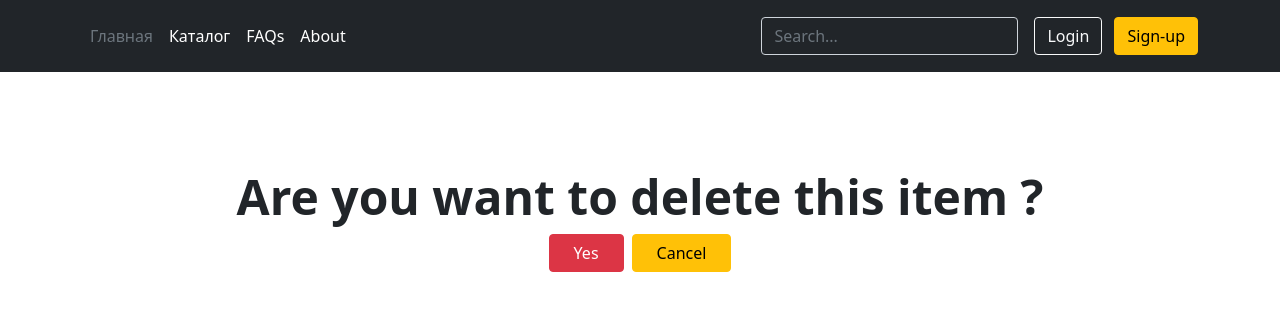
After one commit to Angelina112358/CourseCreator, a Django app: page /catalog/1/delete in a window 1280 px wide. The commit adds this page. Shown: the top 319 px of the page. Run offline with Django 3.2, Linux system fonts and the light colour scheme; data comes from the database, SQL or seed files in the repository.

Commit message:
Added DELETE

```diff
--- a/CourseCreator/main/admin.py
+++ b/CourseCreator/main/admin.py
@@ -1,4 +1,5 @@
 from django.contrib import admin
+
 from .models import Category, Product
 
 
--- a/CourseCreator/main/forms.py
+++ b/CourseCreator/main/forms.py
@@ -1,6 +1,5 @@
 from .models import *
 from django.forms import ModelForm, TextInput, Textarea
-from django import forms
 from django.contrib.auth.models import User
 from django.contrib.auth.forms import UserCreationForm
 
@@ -10,7 +9,6 @@ class ProductForm(ModelForm):
     class Meta:
         model = Product
         fields = ['category', 'slug', 'name', 'description', 'price', 'stock']
-        fields = ['category', 'name', 'slug', 'description', 'price', 'stock']
         widgets = {
             'name': TextInput(attrs={
                 'class': 'form-control',
--- a/CourseCreator/main/models.py
+++ b/CourseCreator/main/models.py
@@ -1,3 +1,4 @@
+from django.contrib.auth.models import User
 from django.db import models
 from django.urls import reverse
 
--- /dev/null
+++ b/CourseCreator/main/templates/main/delete.html
@@ -0,0 +1,21 @@
+{% extends 'main/base.html' %}
+{% block title%}
+Удаление
+{% endblock %}
+
+{% block content %}
+    <!-- Create a Form -->
+    <form method="POST">
+        <!-- Security token by Django -->
+        {% csrf_token %}
+        <div class="px-4 py-5 my-5 text-center">
+            <h1 class="display-5 fw-bold">Are you want to delete this item ?</h1>
+            <div class="col-lg-6 mx-auto">
+                <div class="d-grid gap-2 d-sm-flex justify-content-sm-center">
+                    <input type="submit" value="Yes" class="btn btn-danger px-4"/>
+                    <a href="/catalog"><button type="button" class="btn btn-warning px-4">Cancel</button></a>
+                </div>
+            </div>
+        </div>
+    </form>
+{% endblock %}
--- a/CourseCreator/main/templates/main/index.html
+++ b/CourseCreator/main/templates/main/index.html
@@ -11,8 +11,8 @@
                             на дополнительные источники. Отслеживайте прогресс учащихся в табеле успеваемости.</p>
       <div class="d-grid gap-2 d-sm-flex justify-content-sm-center">
         <a href="{% url 'creator' %}"><button type="button" class="btn btn-warning px-4 gap-3">Создать курс</button></a>
-        <button type="button" class="btn btn-warning px-4">Secondary</button>
+        <button type="button" class="btn btn-warning px-4">Посмотреть каталог</button>
       </div>
     </div>
-  </div>
+</div>
 {% endblock %}
--- a/CourseCreator/main/urls.py
+++ b/CourseCreator/main/urls.py
@@ -9,6 +9,7 @@ urlpatterns = [
     path('login/', views.LoginView.as_view(), name='login'),
     path('logout', views.LogOutView.as_view(), name='logout'),
     path('register', views.RegisterView.as_view(), name='register'),
+    path('catalog/<int:id>/delete', views.delete_product, name='delete'),
     path('<int:id>/<str:slug>', views.ProductDetail.as_view(), name='product_detail'),
     path('<str:category_slug>', views.ProductList.as_view(), name='product_list_by_category'),
 
--- a/CourseCreator/main/views.py
+++ b/CourseCreator/main/views.py
@@ -1,6 +1,6 @@
 from django.contrib import messages
 from django.contrib.auth import login, authenticate, logout
-from django.shortcuts import render, get_object_or_404, redirect
+from django.shortcuts import render, get_object_or_404, redirect, HttpResponseRedirect
 from django.views import View
 
 from .models import Category, Product
@@ -10,6 +10,15 @@ from .forms import ProductForm, UserForm
 def get_product_by_id(id):
     product = Product.objects.get(id=id)
     return product
+
+
+def delete_product(request, id):
+    context = {}
+    product = get_product_by_id(id)
+    if request.method == 'POST':
+        product.delete()
+        return HttpResponseRedirect("/")
+    return render(request, 'main/delete.html', context)
 
 
 class Index(View):
```
Also changed, not shown: CourseCreator/main/templates/main/catalog.html (+8 -2 lines), CourseCreator/main/templates/main/product.html (+7 -5 lines).
